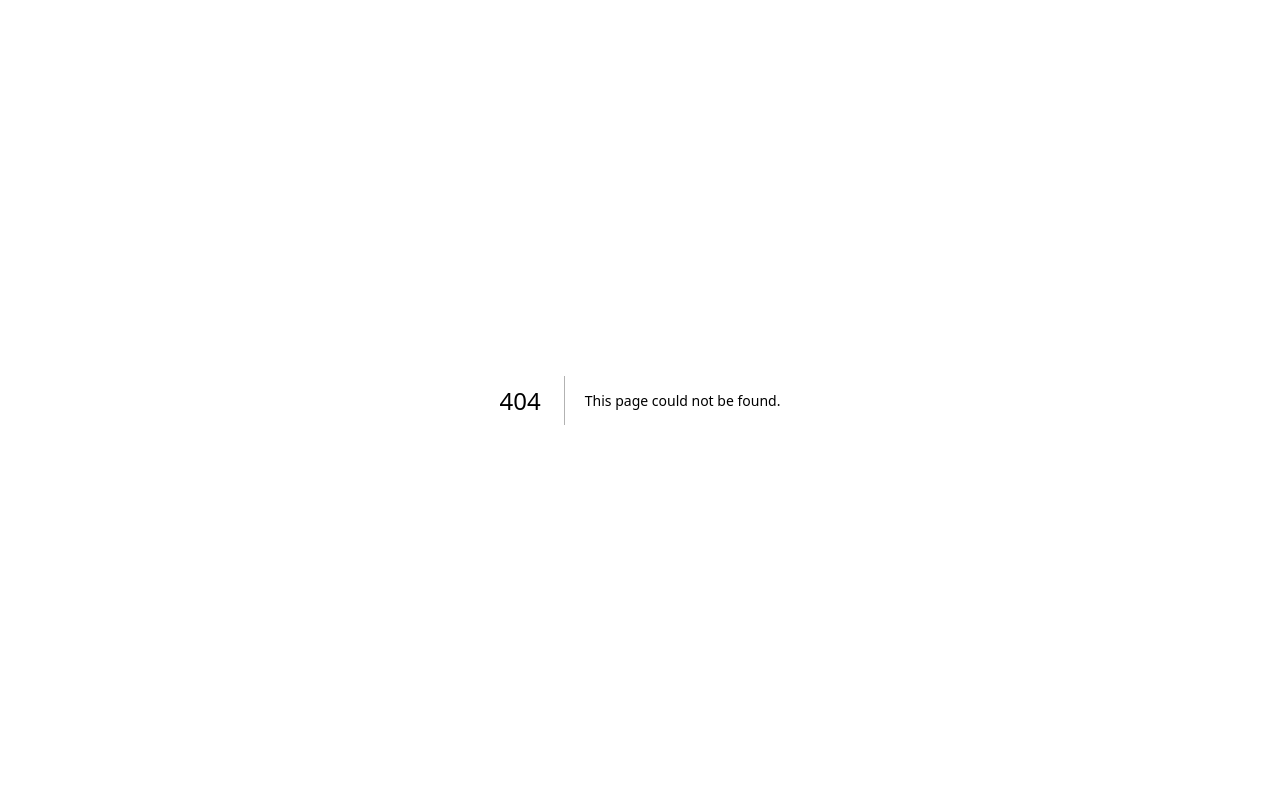
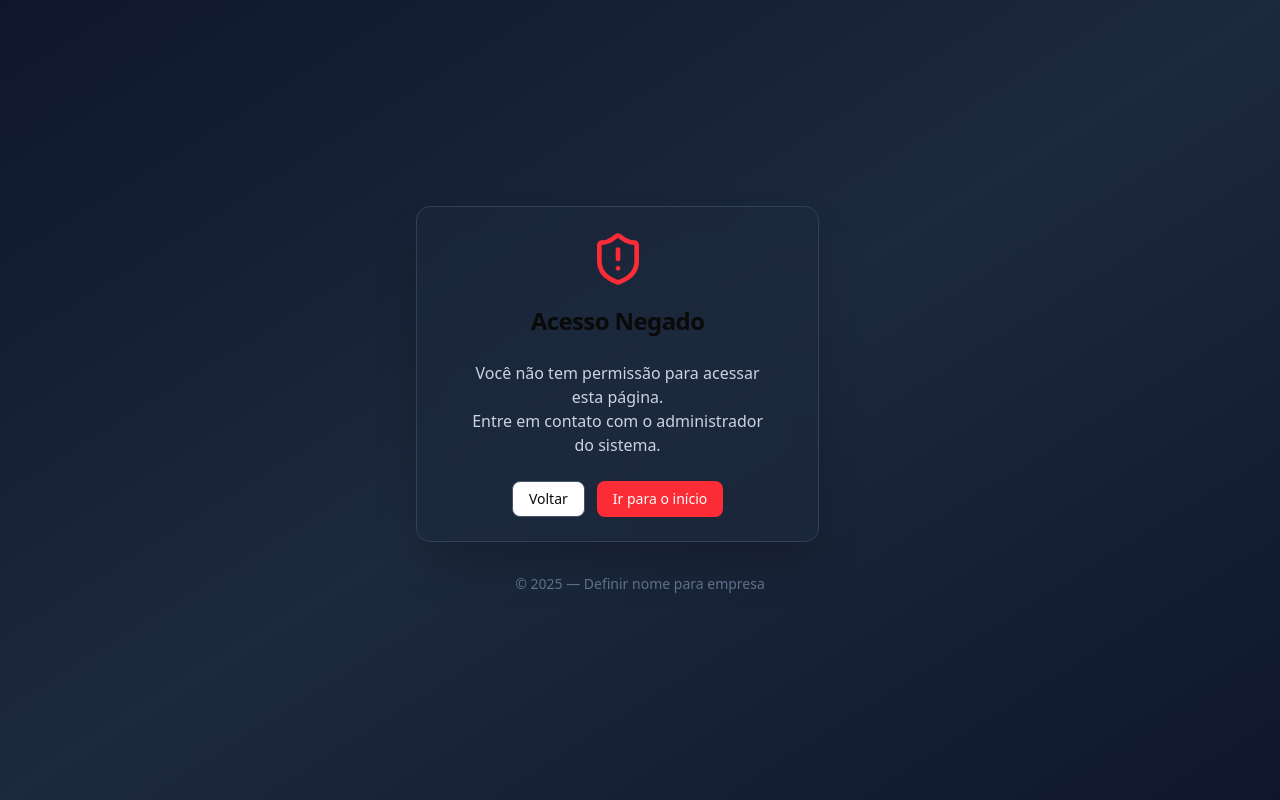
Before and after one commit to erickwnilton1/sistema-transito, a Next.js app: page /acesso-negado in a window 1280 px wide. Before the commit this address had no page. Built offline with nearby package versions, Linux system fonts and the light colour scheme.

Commit message:
feat: implement access denied screen

```diff
--- /dev/null
+++ b/app/acesso-negado/page.tsx
@@ -0,0 +1,58 @@
+"use client";
+
+import { motion } from "framer-motion";
+import { Button } from "@/components/ui/button";
+import { Card, CardContent, CardHeader, CardTitle } from "@/components/ui/card";
+import { ShieldAlert } from "lucide-react";
+import { useRouter } from "next/navigation";
+
+export default function AcessoNegadoPage() {
+  const router = useRouter();
+
+  return (
+    <div className="min-h-screen flex flex-col items-center justify-center bg-gradient-to-br from-slate-900 via-slate-800 to-slate-900 text-white">
+      <motion.div
+        initial={{ opacity: 0, y: 40 }}
+        animate={{ opacity: 1, y: 0 }}
+        transition={{ duration: 0.6 }}
+      >
+        <Card className="bg-slate-800/60 border border-slate-700 shadow-2xl backdrop-blur-md text-center p-6 w-[90%] max-w-md">
+          <CardHeader>
+            <div className="flex justify-center mb-3">
+              <ShieldAlert className="h-14 w-14 text-red-500" />
+            </div>
+            <CardTitle className="text-2xl font-bold tracking-tight">
+              Acesso Negado
+            </CardTitle>
+          </CardHeader>
+          <CardContent>
+            <p className="text-slate-300 mb-6">
+              Você não tem permissão para acessar esta página.
+              <br />
+              Entre em contato com o administrador do sistema.
+            </p>
+            <div className="flex flex-col sm:flex-row gap-3 justify-center">
+              <Button
+                variant="outline"
+                onClick={() => router.back()}
+                className="border-slate-600 hover:bg-slate-700"
+              >
+                Voltar
+              </Button>
+              <Button
+                onClick={() => router.push("/")}
+                className="bg-red-500 hover:bg-red-600"
+              >
+                Ir para o início
+              </Button>
+            </div>
+          </CardContent>
+        </Card>
+      </motion.div>
+
+      <footer className="mt-8 text-slate-500 text-sm">
+        © {new Date().getFullYear()} — Definir nome para empresa
+      </footer>
+    </div>
+  );
+}
--- a/app/boletim/page.tsx
+++ b/app/boletim/page.tsx
@@ -7,6 +7,7 @@ import {
 } from "@/components/ui/sidebar";
 import SidebarMenuApp from "@/app/_components/sidebar-menu-app";
 import BoletimForm from "../_components/bulletin-form-app";
+import AcessoNegadoPage from "../acesso-negado/page";
 
 export default async function BoletimPage() {
   const session = await auth.api.getSession({
@@ -14,7 +15,7 @@ export default async function BoletimPage() {
   });
 
   if (!session?.user) {
-    return <p className="p-8 text-red-500">Acesso negado. Faça login.</p>;
+    return <AcessoNegadoPage />;
   }
 
   return (
```
